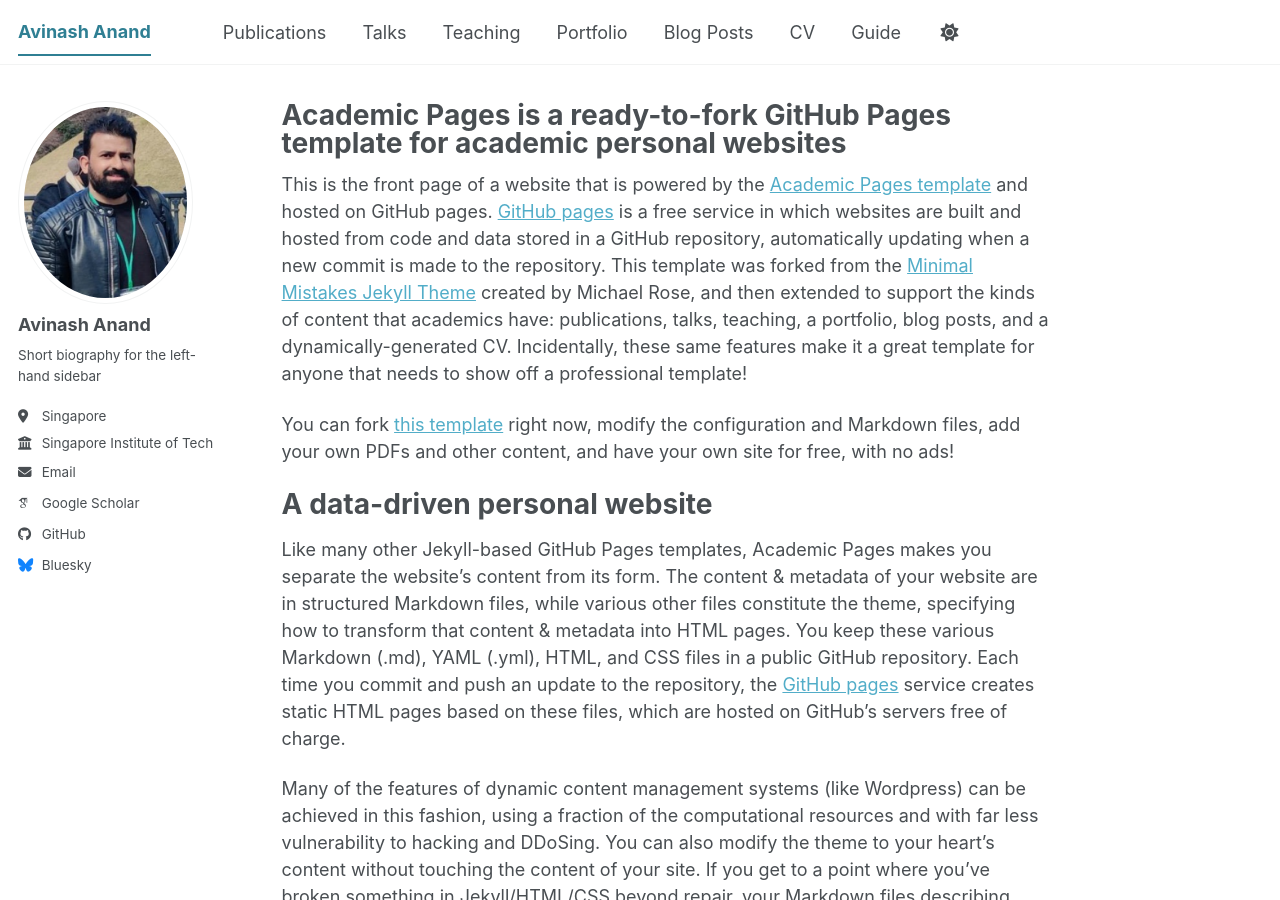
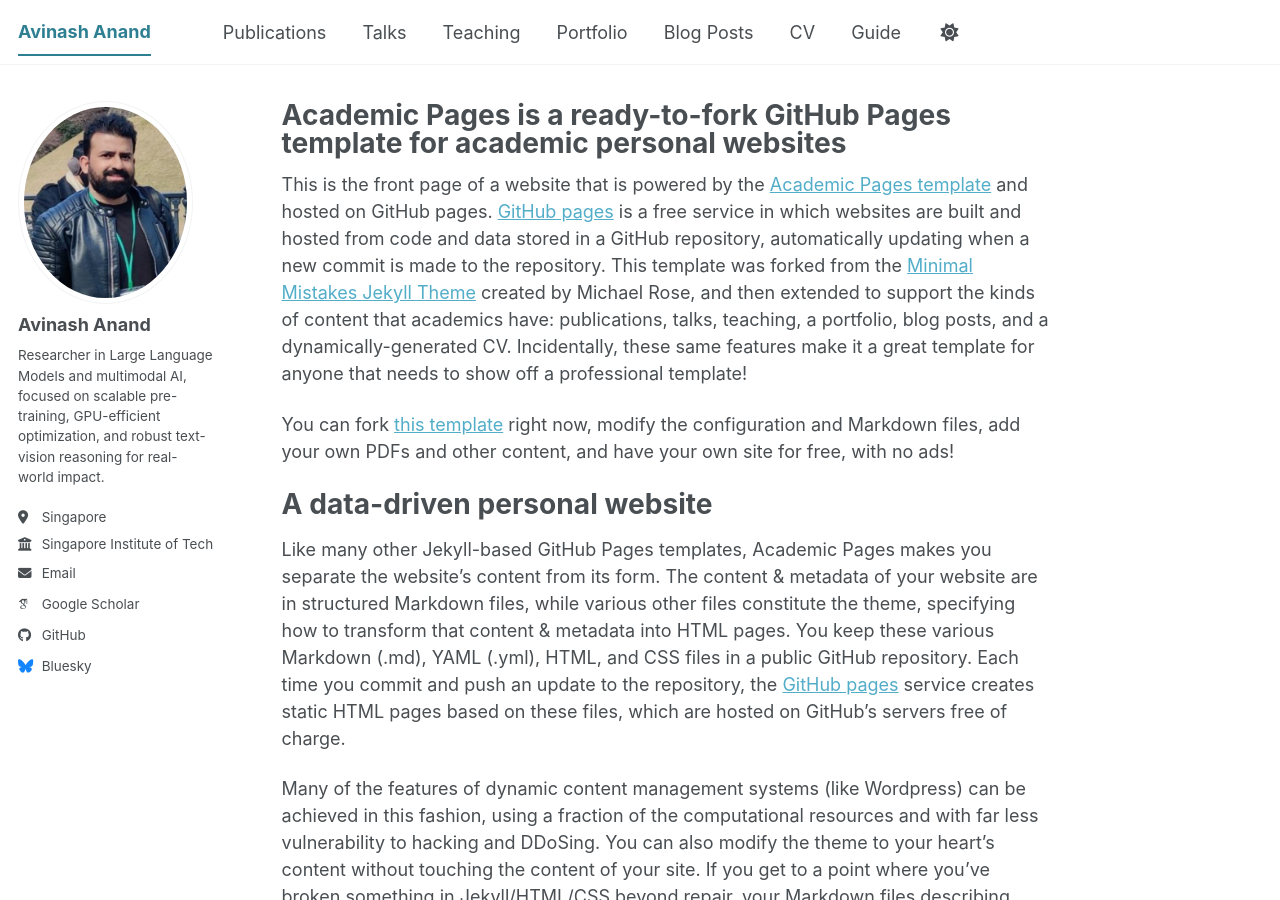
Before and after one commit to pratham40637/pratham40637.github.io, a Jekyll site: the page built from _pages/about.md, in a window 1280 px wide and 900 px high. Built offline with Jekyll 4.4.1, drawn with Linux system fonts in a browser that asks for light colours; some web fonts are replaced; a script bundle is joined from its source files by our own code; library files that are not in the unit come from our copies.

Commit message:
Update _config.yml

```diff
--- a/_config.yml
+++ b/_config.yml
@@ -26,7 +26,7 @@
   avatar           : "Screenshot 2026-01-01 023710.png"
   name             : "Avinash Anand"
   pronouns         : # example: "she/her"
-  bio              : "Short biography for the left-hand sidebar"
+  bio              : "Researcher in Large Language Models and multimodal AI, focused on scalable pre-training, GPU-efficient optimization, and robust text-vision reasoning for real-world impact."
   location         : "Singapore"
   employer         : "Singapore Institute of Technology"
   uri              : # URL
```
